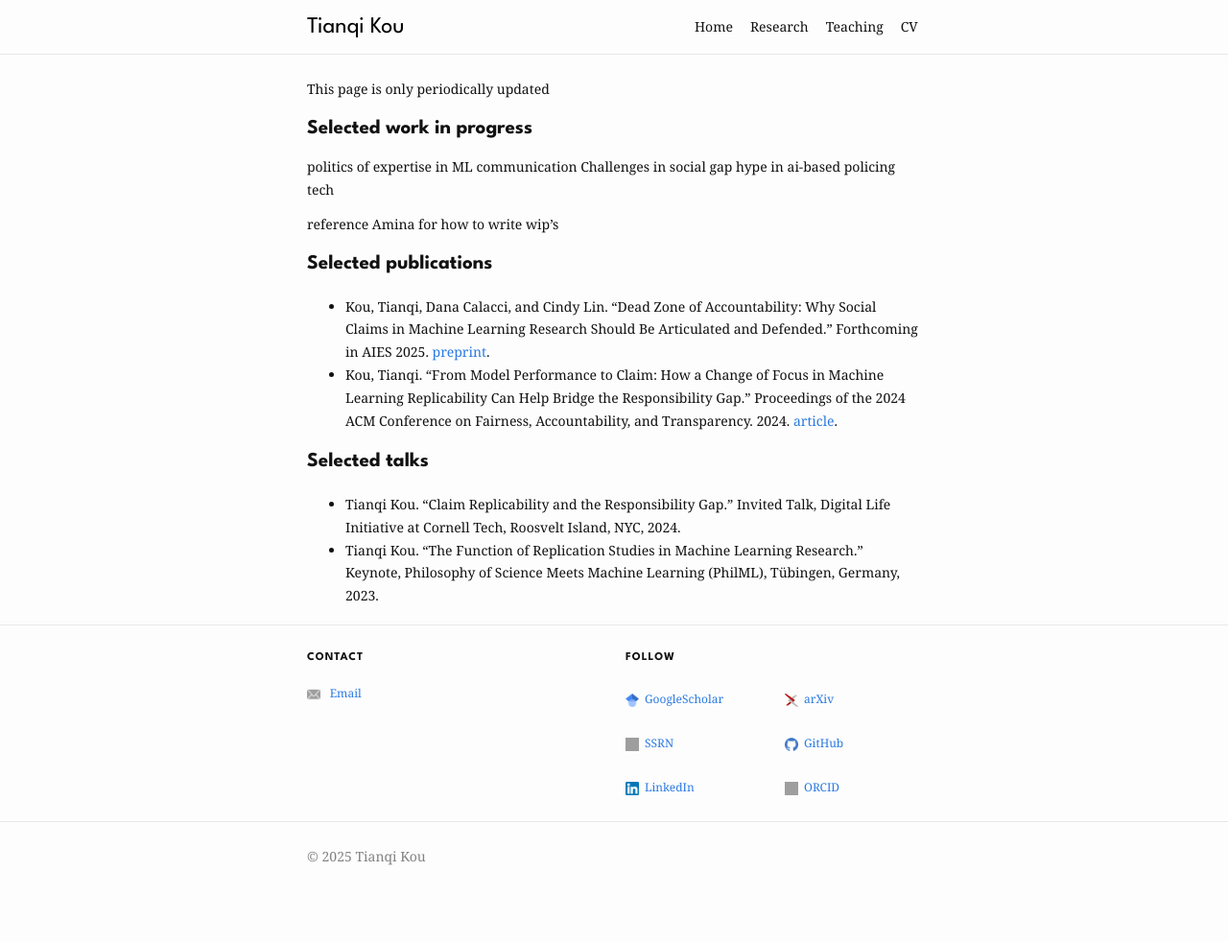
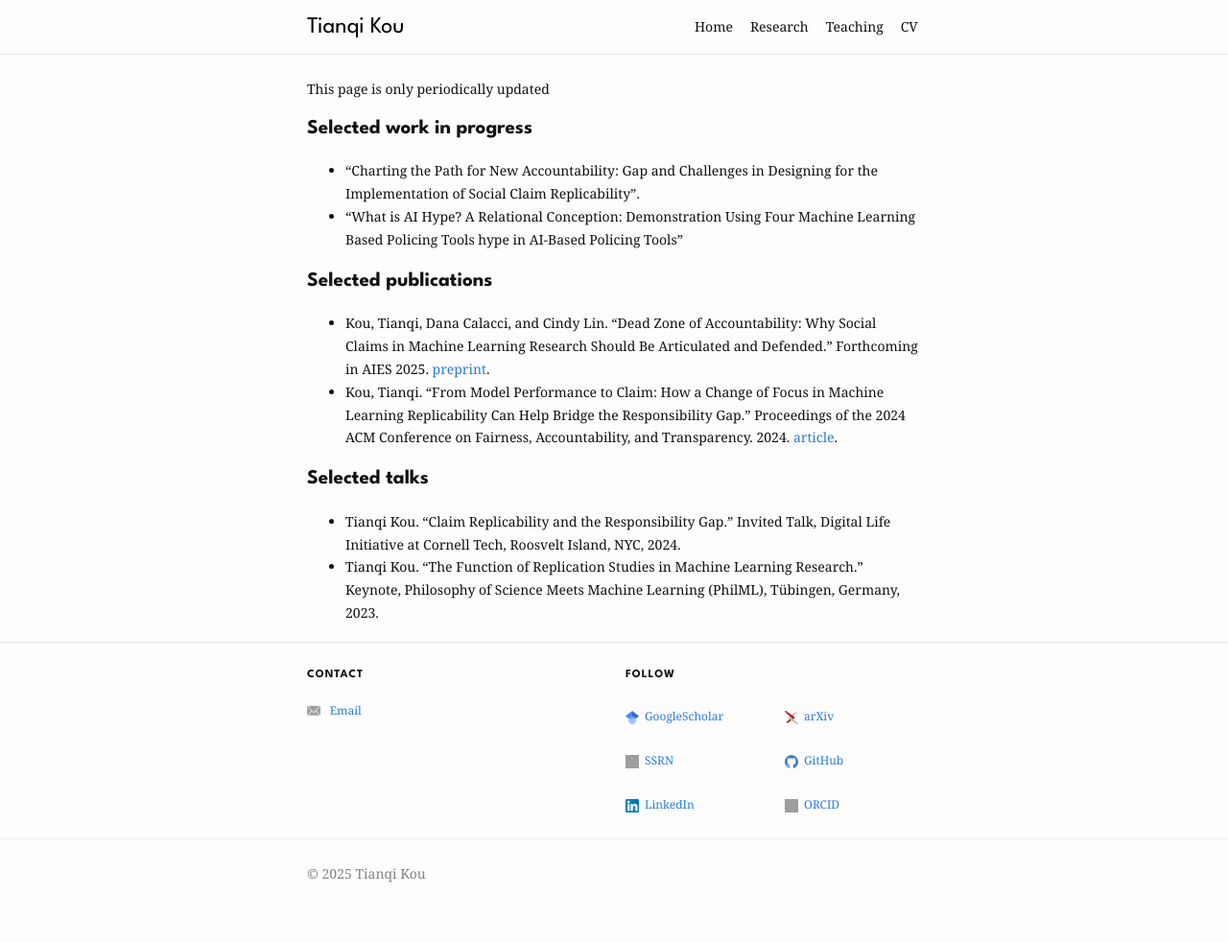
Before and after one commit to koutianqi/koutianqi.github.io, a Jekyll site: the page built from pages/research.markdown, in a window 1280 px wide. Shown: the whole page at 96% size. Built offline with Jekyll 4.4.1, drawn with Linux system fonts in a browser that asks for light colours; our own code applies the rules of GitHub Pages for plain Markdown files; grey boxes are pictures that could not be loaded.

Commit message:
Update research.markdown

```diff
--- a/pages/research.markdown
+++ b/pages/research.markdown
@@ -1,11 +1,9 @@
 This page is only periodically updated
 
 ## Selected work in progress
-politics of expertise in ML communication
-Challenges in social gap
-hype in ai-based policing tech
-
-reference Amina for how to write wip's
+ - "Charting the Path for New Accountability: Gap and Challenges in Designing for the Implementation of Social Claim Replicability".
+ - "What is AI Hype? A Relational Conception: Demonstration Using Four Machine Learning Based Policing Tools
+hype in AI-Based Policing Tools"
 
 ## Selected publications
 
```
